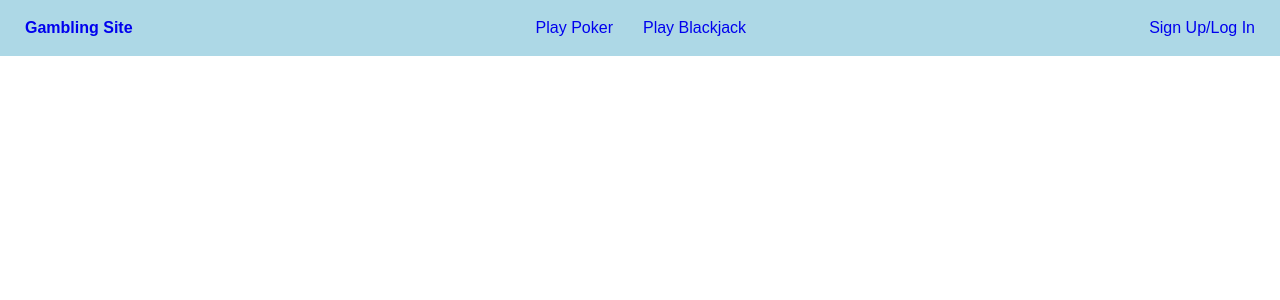
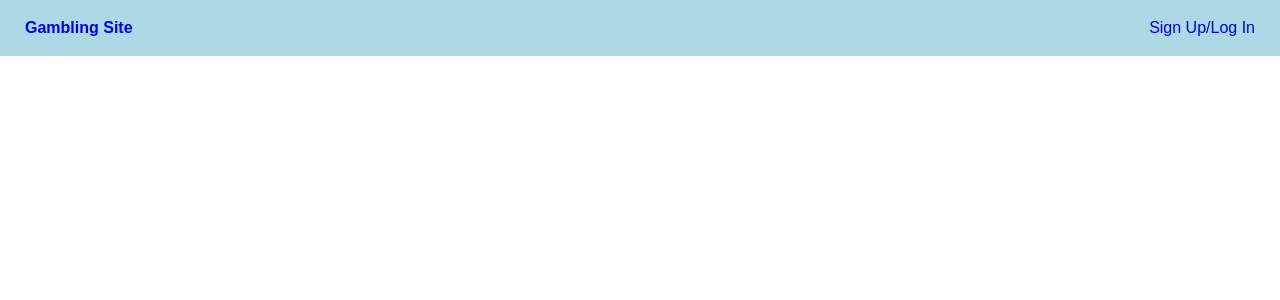
Before and after one commit to jheinz1999/gambling-site, a React (Create React App) app in the folder frontend/: page / in a window 1280 px wide. Shown: the top 300 px of the page. Built offline with nearby package versions, Linux system fonts and the light colour scheme.

Commit message:
only shows poker/blackjack if logged in

```diff
--- a/frontend/src/components/Navbar/index.js
+++ b/frontend/src/components/Navbar/index.js
@@ -15,12 +15,12 @@ export default function Navbar() {
 
       </div>
 
-      <div className='middle-group'>
+      {localStorage.user && (<div className='middle-group'>
 
         <NavLink exact to='/poker' activeClassName='active'>Play Poker</NavLink>
         <NavLink exact to='/blackjack' activeClassName='active'>Play Blackjack</NavLink>
 
-      </div>
+      </div>)}
 
       <div className='right-group'>
 
```
